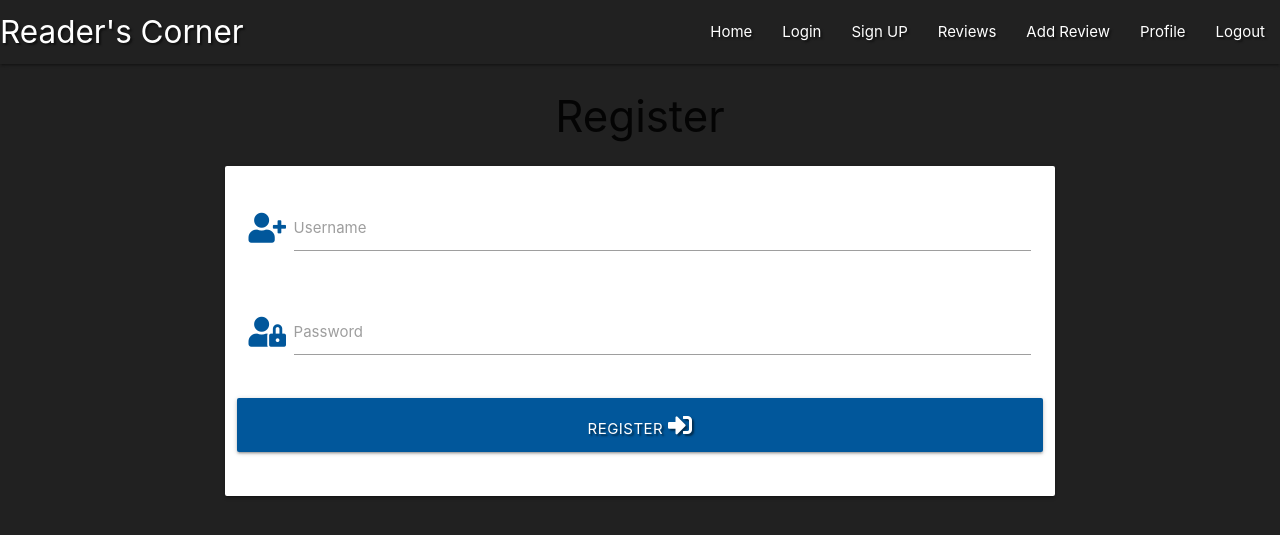
After one commit to Code-Institute-Submissions/Darian-Frey-Milestone-Project-Three_AugustResub, a Flask app: page /register in a window 1280 px wide. The commit adds this page. Shown: the top 535 px of the page. Run offline with Flask 2, Linux system fonts and the light colour scheme; some libraries are stand-ins or nearby versions.

Commit message:
Add register template

```diff
--- a/app.py
+++ b/app.py
@@ -4,6 +4,7 @@
     redirect, request, session, url_for)
 from flask_pymongo import PyMongo
 from bson.objectid import ObjectId
+from werkzeug.security import generate_password_hash, check_password_hash
 if os.path.exists("env.py"):
     import env
 
@@ -24,6 +25,11 @@
     return render_template("allreviews.html", books=books)
 
 
+@app.route("/register", methods=["GET", "POST"])
+def register():
+    return render_template("register.html")
+
+
 if __name__ == "__main__":
     app.run(host=os.environ.get("IP"),
             port=int(os.environ.get("PORT")),
--- a/templates/base.html
+++ b/templates/base.html
@@ -27,7 +27,7 @@
                     <ul class="right hide-on-med-and-down">
                         <li><a href="{{ url_for('get_reviews') }}">Home</a></li>
                         <li><a href="#">Login</a></li>
-                        <li><a href="#">Sign Up</a></li>
+                        <li><a href="{{ url_for('register') }}">Sign UP</a></li>
                         <li><a href="#">Reviews</a></li>
                         <li><a href="#">Add Review</a></li>
                         <li><a href="#">Profile</a></li>
@@ -42,7 +42,7 @@
                 </li>
                 <li><a href="{{ url_for('get_reviews') }}">Home</a></li>
                 <li><a href="#">Login</a></li>
-                <li><a href="#">Sign Up</a></li>
+                <li><a href="{{ url_for('register') }}">Sign Up</a></li>
                 <li><a href="#">Reviews</a></li>
                 <li><a href="#">Add Review</a></li>
                 <li><a href="#">Profile</a></li>
--- /dev/null
+++ b/templates/register.html
@@ -0,0 +1,33 @@
+{% extends "base.html" %}
+{% block content %}
+
+<h3 class="center-align">Register</h3>
+<div class="row">
+    <form class="col s12 m8 offset-m2" method="POST" action="{{ url_for('register') }}">
+        <div class="card-panel">
+            <!--Username-->
+            <div class="row">
+                <div class="input-field col s12">
+                    <i class="fas fa-user-plus prefix light-blue-text text-darken-4"></i>
+                    <input id="username" name="username" type="text" class="validate">
+                    <label for="username">Username</label>
+                </div>
+            </div>
+            <!--Password-->
+            <div class="row">
+                <div class="input-field col s12">
+                    <i class="fas fa-user-lock prefix light-blue-text text-darken-4"></i>
+                    <input id="password" type="password" name="password" class="validate">
+                    <label for="password">Password</label>
+                </div>
+            </div>
+            <!--Register button-->
+            <div class="row">
+                <button type="submit" class="col s12 btn-large light-blue darken-4 text-shadow">Register <i
+                        class="fas fa-sign-in-alt"></i></button>
+            </div>
+        </div>
+    </form>
+</div>
+
+{% endblock %}
```
